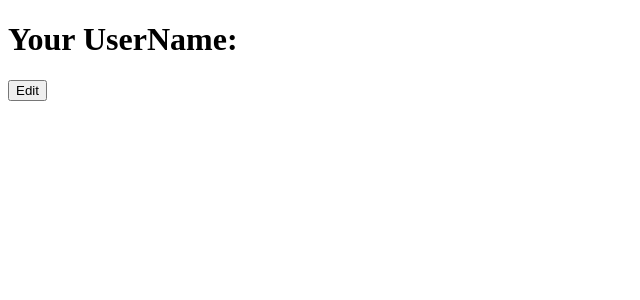
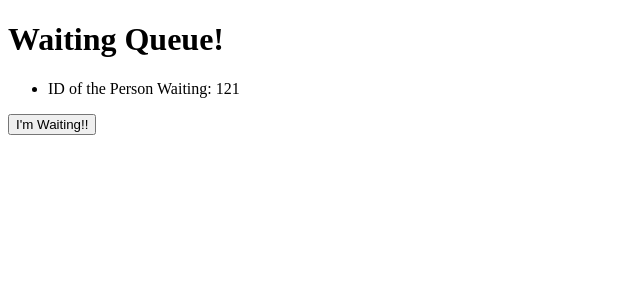
Before and after one commit to prajwal-hebbar-07/svelte-exploration, a SvelteKit app: page / in a window 1280 px wide. Shown: the top 300 px of the page, without its empty margins (0-640 px from the left). Built offline with nearby package versions, Linux system fonts and the light colour scheme.

Commit message:
feat: update waiting queue display and functionality

```diff
--- a/src/routes/+page.svelte
+++ b/src/routes/+page.svelte
@@ -1,17 +1,17 @@
 <script lang="ts">
-	let userName = $state('');
-	let isEditMode = $state(false);
+	let peopleWaiting = $state(['121']);
 </script>
 
-{#snippet userInput()}
-	<h1>Your UserName:</h1>
-	{#if isEditMode}
-		<input type="text" bind:value={userName} />
-	{:else}
-		<p>{userName}</p>
-	{/if}
+<h1>Waiting Queue!</h1>
+
+{#snippet queue(personId: string)}
+	<li>ID of the Person Waiting: {personId}</li>
 {/snippet}
 
-{@render userInput()}
+<ul>
+	{#each peopleWaiting as person}
+		{@render queue(person)}
+	{/each}
+</ul>
 
-<button onclick={() => (isEditMode = !isEditMode)}>{isEditMode ? 'Save Changes' : 'Edit'}</button>
+<button onclick={() => peopleWaiting.push(new Date().getTime().toString())}>I'm Waiting!!</button>
```
